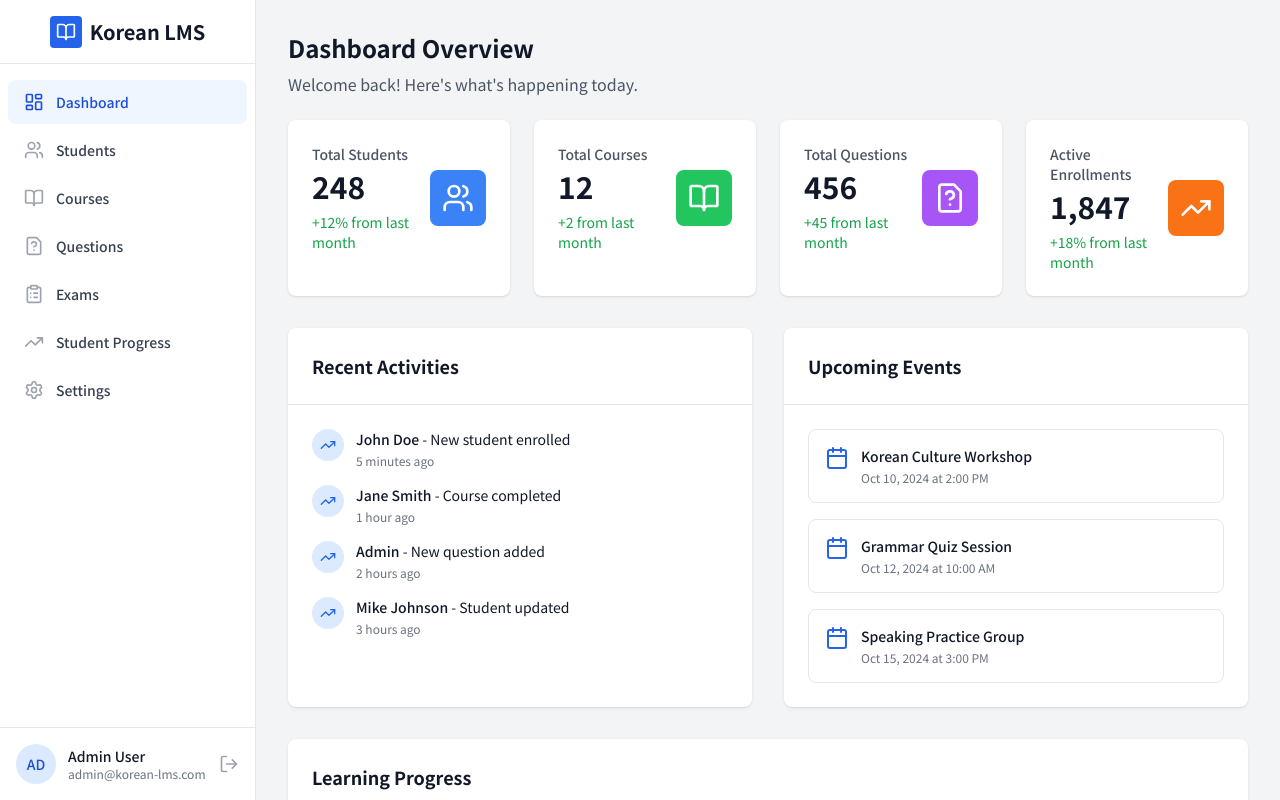
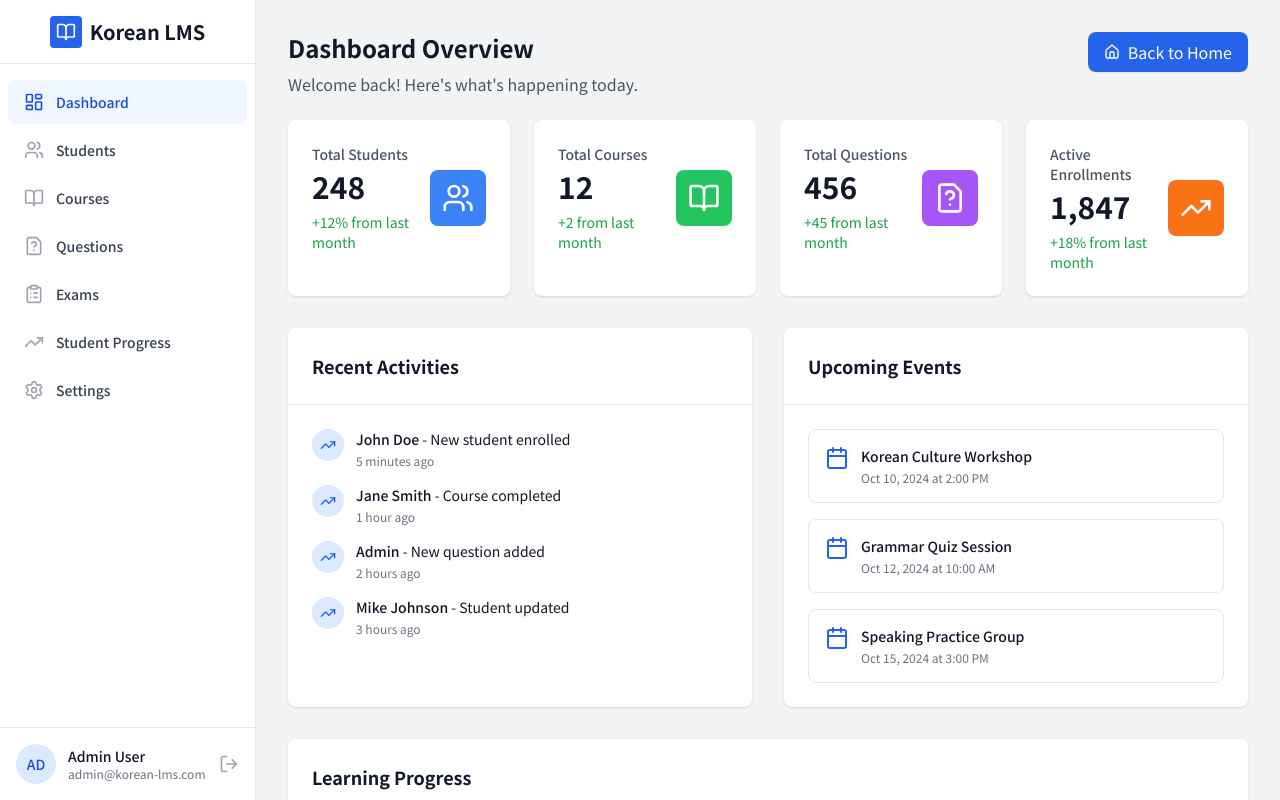
Before and after one commit to RuchiraRTG/Koren_Course_LMS_Frontend, a React (Vite) app in the folder Koren_Lms/: page /admin in a window 1280 px wide. Built offline with nearby package versions, Linux system fonts and the light colour scheme; sample sign-in values are in the browser's storage.

Commit message:
Update DashboardOverview.jsx

```diff
--- a/Koren_Lms/src/pages/DashboardOverview.jsx
+++ b/Koren_Lms/src/pages/DashboardOverview.jsx
@@ -1,7 +1,10 @@
 import React from 'react';
-import { Users, BookOpen, FileQuestion, TrendingUp, Calendar, Award } from 'lucide-react';
+import { useNavigate } from 'react-router-dom';
+import { Users, BookOpen, FileQuestion, TrendingUp, Calendar, Award, Home } from 'lucide-react';
 
 const DashboardOverview = () => {
+  const navigate = useNavigate();
+
   const stats = [
     { title: 'Total Students', value: '248', change: '+12%', icon: Users, color: 'bg-blue-500' },
     { title: 'Total Courses', value: '12', change: '+2', icon: BookOpen, color: 'bg-green-500' },
@@ -25,9 +28,18 @@ const DashboardOverview = () => {
   return (
     <div>
       {/* Header */}
-      <div className="mb-6">
-        <h2 className="text-2xl font-bold text-gray-900 mb-2">Dashboard Overview</h2>
-        <p className="text-gray-600">Welcome back! Here's what's happening today.</p>
+      <div className="mb-6 flex justify-between items-start">
+        <div>
+          <h2 className="text-2xl font-bold text-gray-900 mb-2">Dashboard Overview</h2>
+          <p className="text-gray-600">Welcome back! Here's what's happening today.</p>
+        </div>
+        <button
+          onClick={() => navigate('/home')}
+          className="flex items-center gap-2 px-4 py-2 bg-primary-600 text-white rounded-lg hover:bg-primary-700 transition-colors duration-200 shadow-sm"
+        >
+          <Home className="h-4 w-4" />
+          Back to Home
+        </button>
       </div>
 
       {/* Stats Grid */}
```
